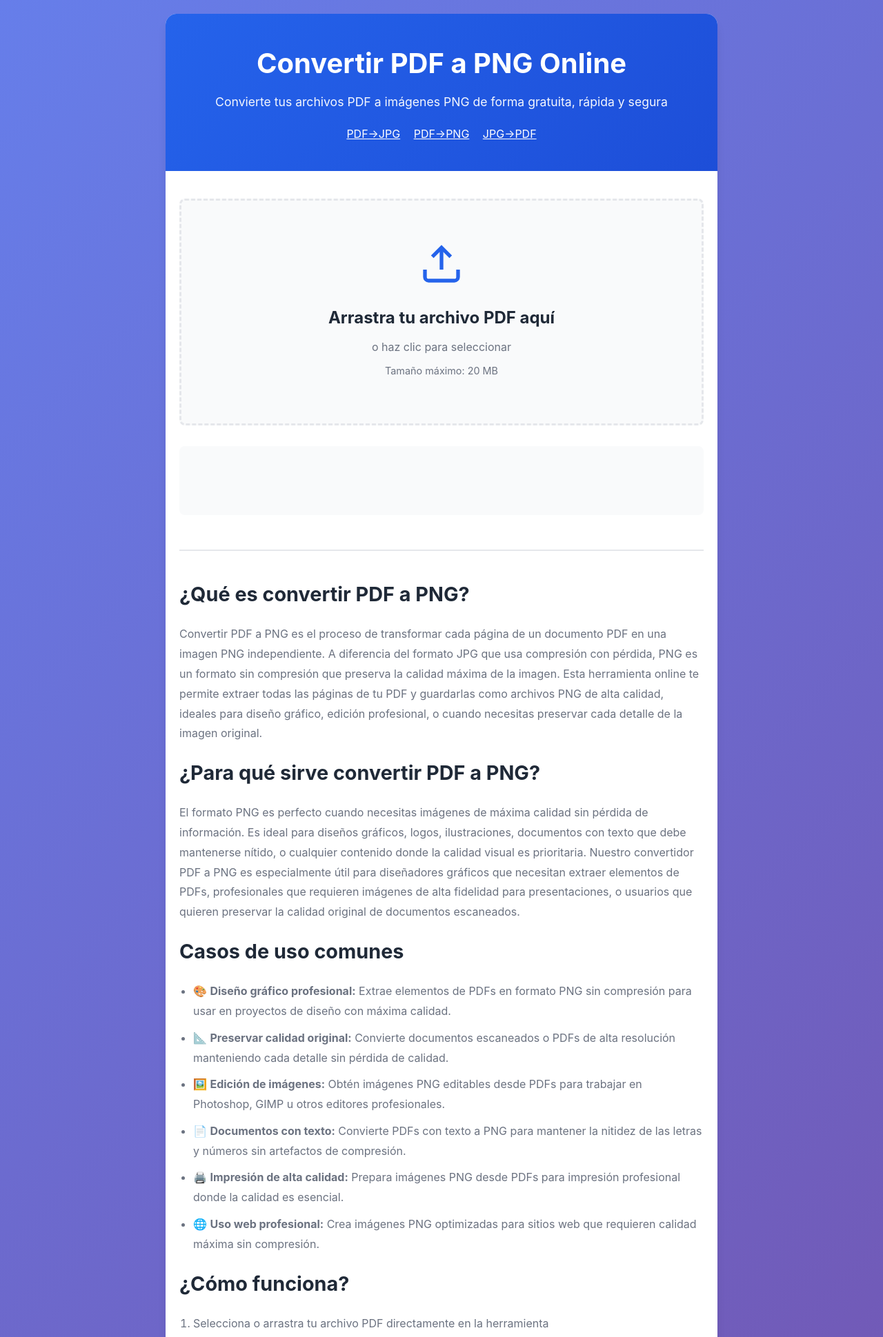
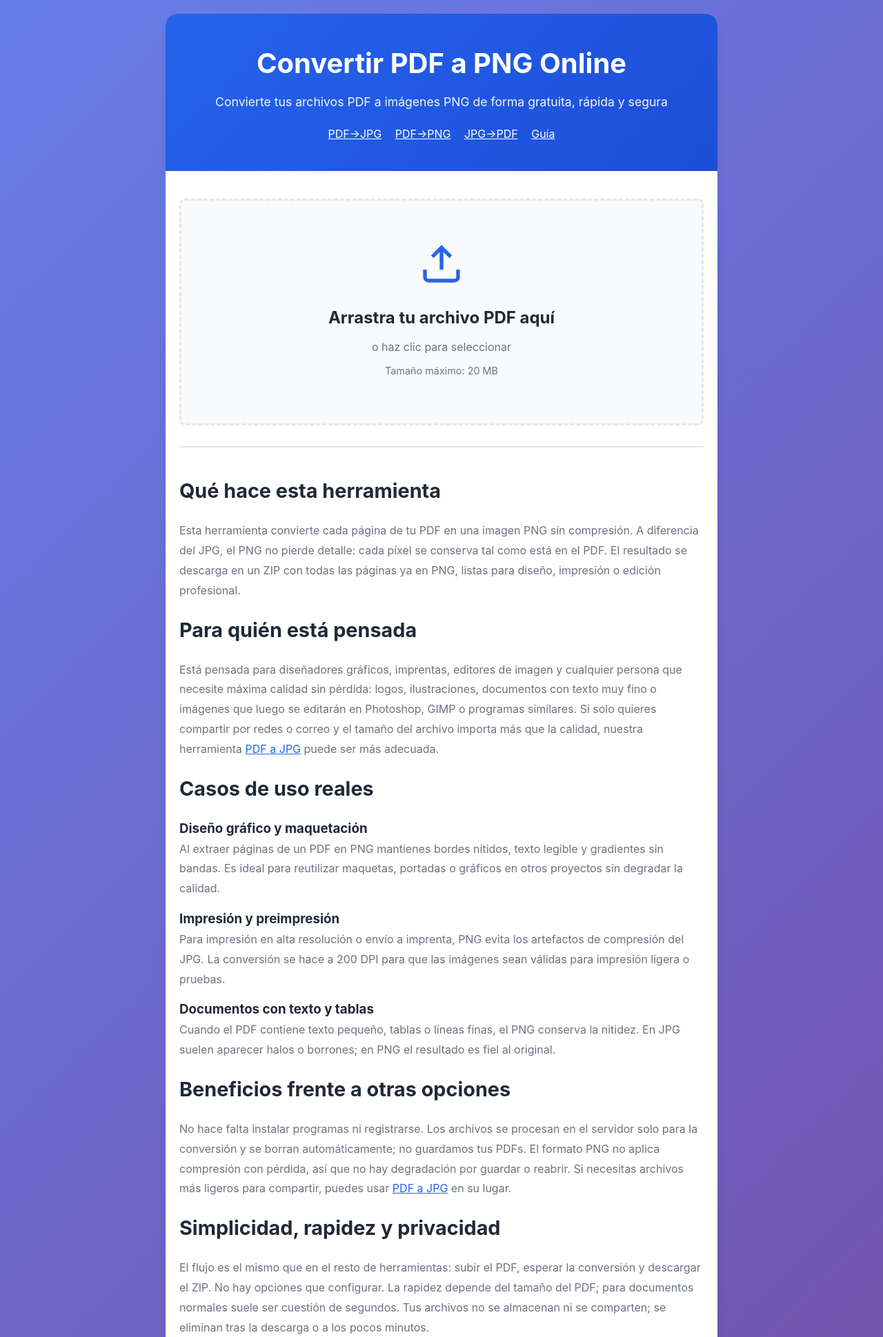
Before and after one commit to fixaconsultoria/pdf-to-jpg-converter, a Flask app: page /pdf-a-png in a window 1280 px wide. Shown: the top 1939 px of the page at 69% size. Run offline with Flask 3, Linux system fonts and the light colour scheme.

Commit message:
Update pdf_to_png.html

```diff
--- a/templates/pdf_to_png.html
+++ b/templates/pdf_to_png.html
@@ -14,8 +14,6 @@
     <link rel="icon" type="image/png" href="{{ url_for('static', filename='favicon.png') }}">
     <link rel="apple-touch-icon" href="{{ url_for('static', filename='favicon.png') }}">
 
-    <!-- Google AdSense - Reemplazar ca-pub-XXXXXXXXXX con tu Publisher ID real -->
-    <script async src="https://pagead2.googlesyndication.com/pagead/js/adsbygoogle.js?client=ca-pub-XXXXXXXXXX" crossorigin="anonymous"></script>
     <link rel="stylesheet" href="{{ url_for('static', filename='css/style.css') }}">
 </head>
 <body>
@@ -26,7 +24,8 @@
             <nav style="margin-top: 20px;">
                 <a href="/pdf-a-jpg" style="color: white; text-decoration: underline; margin-right: 15px;">PDF→JPG</a>
                 <a href="/pdf-a-png" style="color: white; text-decoration: underline; margin-right: 15px;">PDF→PNG</a>
-                <a href="/jpg-a-pdf" style="color: white; text-decoration: underline;">JPG→PDF</a>
+                <a href="/jpg-a-pdf" style="color: white; text-decoration: underline; margin-right: 15px;">JPG→PDF</a>
+                <a href="/como-convertir-pdf" style="color: white; text-decoration: underline;">Guía</a>
             </nav>
         </header>
 
@@ -78,76 +77,57 @@
                 </div>
             </div>
 
-            <!-- Google AdSense - Banner superior -->
-            <div class="ad-container" style="margin: 30px 0; text-align: center; min-height: 100px;">
-                <ins class="adsbygoogle"
-                     style="display:block"
-                     data-ad-client="ca-pub-XXXXXXXXXX"
-                     data-ad-slot="XXXXXXXXXX"
-                     data-ad-format="auto"
-                     data-full-width-responsive="true"></ins>
-                <script>
-                     (adsbygoogle = window.adsbygoogle || []).push({});
-                </script>
-            </div>
-
-            <div class="info-section">
-                <h2>¿Qué es convertir PDF a PNG?</h2>
+            <div class="info-section" style="max-width: 800px; margin: 30px auto 0;">
+                <h2>Qué hace esta herramienta</h2>
                 <p style="color: var(--text-secondary); line-height: 1.8; margin-bottom: 20px;">
-                    Convertir PDF a PNG es el proceso de transformar cada página de un documento PDF en una imagen PNG independiente. A diferencia del formato JPG que usa compresión con pérdida, PNG es un formato sin compresión que preserva la calidad máxima de la imagen. Esta herramienta online te permite extraer todas las páginas de tu PDF y guardarlas como archivos PNG de alta calidad, ideales para diseño gráfico, edición profesional, o cuando necesitas preservar cada detalle de la imagen original.
+                    Esta herramienta convierte cada página de tu PDF en una imagen PNG sin compresión. A diferencia del JPG, el PNG no pierde detalle: cada píxel se conserva tal como está en el PDF. El resultado se descarga en un ZIP con todas las páginas ya en PNG, listas para diseño, impresión o edición profesional.
                 </p>
 
-                <h2>¿Para qué sirve convertir PDF a PNG?</h2>
+                <h2>Para quién está pensada</h2>
                 <p style="color: var(--text-secondary); line-height: 1.8; margin-bottom: 20px;">
-                    El formato PNG es perfecto cuando necesitas imágenes de máxima calidad sin pérdida de información. Es ideal para diseños gráficos, logos, ilustraciones, documentos con texto que debe mantenerse nítido, o cualquier contenido donde la calidad visual es prioritaria. Nuestro convertidor PDF a PNG es especialmente útil para diseñadores gráficos que necesitan extraer elementos de PDFs, profesionales que requieren imágenes de alta fidelidad para presentaciones, o usuarios que quieren preservar la calidad original de documentos escaneados.
+                    Está pensada para diseñadores gráficos, imprentas, editores de imagen y cualquier persona que necesite máxima calidad sin pérdida: logos, ilustraciones, documentos con texto muy fino o imágenes que luego se editarán en Photoshop, GIMP o programas similares. Si solo quieres compartir por redes o correo y el tamaño del archivo importa más que la calidad, nuestra herramienta <a href="/pdf-a-jpg" style="color: var(--primary-color);">PDF a JPG</a> puede ser más adecuada.
                 </p>
 
-                <h2>Casos de uso comunes</h2>
-                <ul class="features-list" style="margin-bottom: 20px;">
-                    <li>🎨 <strong>Diseño gráfico profesional:</strong> Extrae elementos de PDFs en formato PNG sin compresión para usar en proyectos de diseño con máxima calidad.</li>
-                    <li>📐 <strong>Preservar calidad original:</strong> Convierte documentos escaneados o PDFs de alta resolución manteniendo cada detalle sin pérdida de calidad.</li>
-                    <li>🖼️ <strong>Edición de imágenes:</strong> Obtén imágenes PNG editables desde PDFs para trabajar en Photoshop, GIMP u otros editores profesionales.</li>
-                    <li>📄 <strong>Documentos con texto:</strong> Convierte PDFs con texto a PNG para mantener la nitidez de las letras y números sin artefactos de compresión.</li>
-                    <li>🖨️ <strong>Impresión de alta calidad:</strong> Prepara imágenes PNG desde PDFs para impresión profesional donde la calidad es esencial.</li>
-                    <li>🌐 <strong>Uso web profesional:</strong> Crea imágenes PNG optimizadas para sitios web que requieren calidad máxima sin compresión.</li>
-                </ul>
+                <h2>Casos de uso reales</h2>
+                <h3>Diseño gráfico y maquetación</h3>
+                <p style="color: var(--text-secondary); line-height: 1.8; margin-bottom: 15px;">
+                    Al extraer páginas de un PDF en PNG mantienes bordes nítidos, texto legible y gradientes sin bandas. Es ideal para reutilizar maquetas, portadas o gráficos en otros proyectos sin degradar la calidad.
+                </p>
+                <h3>Impresión y preimpresión</h3>
+                <p style="color: var(--text-secondary); line-height: 1.8; margin-bottom: 15px;">
+                    Para impresión en alta resolución o envío a imprenta, PNG evita los artefactos de compresión del JPG. La conversión se hace a 200 DPI para que las imágenes sean válidas para impresión ligera o pruebas.
+                </p>
+                <h3>Documentos con texto y tablas</h3>
+                <p style="color: var(--text-secondary); line-height: 1.8; margin-bottom: 20px;">
+                    Cuando el PDF contiene texto pequeño, tablas o líneas finas, el PNG conserva la nitidez. En JPG suelen aparecer halos o borrones; en PNG el resultado es fiel al original.
+                </p>
 
-                <h2>¿Cómo funciona?</h2>
-                <ol class="steps-list">
-                    <li>Selecciona o arrastra tu archivo PDF directamente en la herramienta</li>
-                    <li>Espera a que se procese la conversión automáticamente a formato PNG</li>
-                    <li>Descarga el archivo ZIP con todas las imágenes PNG generadas</li>
-                </ol>
+                <h2>Beneficios frente a otras opciones</h2>
+                <p style="color: var(--text-secondary); line-height: 1.8; margin-bottom: 20px;">
+                    No hace falta instalar programas ni registrarse. Los archivos se procesan en el servidor solo para la conversión y se borran automáticamente; no guardamos tus PDFs. El formato PNG no aplica compresión con pérdida, así que no hay degradación por guardar o reabrir. Si necesitas archivos más ligeros para compartir, puedes usar <a href="/pdf-a-jpg" style="color: var(--primary-color);">PDF a JPG</a> en su lugar.
+                </p>
 
-                <h2>Características principales</h2>
-                <ul class="features-list">
-                    <li>✅ Conversión de alta calidad a 200 DPI para imágenes nítidas y profesionales</li>
-                    <li>✅ Formato PNG sin compresión, preservando la calidad máxima de cada pixel</li>
-                    <li>✅ Soporta PDFs de múltiples páginas, convirtiendo cada página en una imagen PNG separada</li>
-                    <li>✅ Sin límite de páginas, procesa documentos de cualquier tamaño</li>
-                    <li>✅ Completamente gratuito y sin necesidad de registro o creación de cuenta</li>
-                    <li>✅ Procesamiento rápido y seguro, tus archivos se eliminan automáticamente después de la conversión</li>
-                    <li>✅ Compatible con todos los navegadores modernos y dispositivos móviles</li>
-                    <li>✅ Ideal para diseño gráfico, edición profesional y proyectos que requieren calidad máxima</li>
-                </ul>
+                <h2>Simplicidad, rapidez y privacidad</h2>
+                <p style="color: var(--text-secondary); line-height: 1.8; margin-bottom: 20px;">
+                    El flujo es el mismo que en el resto de herramientas: subir el PDF, esperar la conversión y descargar el ZIP. No hay opciones que configurar. La rapidez depende del tamaño del PDF; para documentos normales suele ser cuestión de segundos. Tus archivos no se almacenan ni se comparten; se eliminan tras la descarga o a los pocos minutos.
+                </p>
 
-                <h2>Ventajas del formato PNG</h2>
-                <p style="color: var(--text-secondary); line-height: 1.8; margin-bottom: 20px;">
-                    El formato PNG es superior al JPG cuando necesitas preservar la calidad original sin compresión. A diferencia de JPG que comprime la imagen y puede perder detalles, PNG mantiene cada pixel exactamente como está en el PDF original. Esto lo hace perfecto para diseños, logos, texto, o cualquier contenido donde la calidad visual es crítica. Nuestra herramienta convierte tus PDFs a PNG manteniendo esta calidad máxima, todo de forma online, gratuita y sin necesidad de instalar software.
+                <h2>Otras herramientas disponibles</h2>
+                <div style="display: grid; grid-template-columns: repeat(auto-fit, minmax(250px, 1fr)); gap: 20px; margin: 20px 0;">
+                    <div style="padding: 20px; background: var(--bg-secondary); border-radius: var(--border-radius); border: 2px solid var(--primary-color);">
+                        <h3 style="margin-bottom: 10px; color: var(--primary-color);">PDF → JPG</h3>
+                        <p style="color: var(--text-secondary); margin-bottom: 15px;">Convierte PDFs a JPG para compartir, redes sociales o correo.</p>
+                        <a href="/pdf-a-jpg" style="display: inline-block; padding: 10px 20px; background: var(--primary-color); color: white; text-decoration: none; border-radius: 5px; font-weight: 600;">Usar herramienta</a>
+                    </div>
+                    <div style="padding: 20px; background: var(--bg-secondary); border-radius: var(--border-radius); border: 2px solid var(--primary-color);">
+                        <h3 style="margin-bottom: 10px; color: var(--primary-color);">JPG → PDF</h3>
+                        <p style="color: var(--text-secondary); margin-bottom: 15px;">Combina varias imágenes JPG en un solo PDF.</p>
+                        <a href="/jpg-a-pdf" style="display: inline-block; padding: 10px 20px; background: var(--primary-color); color: white; text-decoration: none; border-radius: 5px; font-weight: 600;">Usar herramienta</a>
+                    </div>
+                </div>
+                <p style="color: var(--text-secondary); line-height: 1.8; margin-top: 20px;">
+                    <a href="/como-convertir-pdf" style="color: var(--primary-color);">Guía completa: cómo convertir PDF e imágenes</a>
                 </p>
-            </div>
-
-            <!-- Google AdSense - Banner inferior -->
-            <div class="ad-container" style="margin: 30px 0; text-align: center; min-height: 100px;">
-                <ins class="adsbygoogle"
-                     style="display:block"
-                     data-ad-client="ca-pub-XXXXXXXXXX"
-                     data-ad-slot="XXXXXXXXXX"
-                     data-ad-format="auto"
-                     data-full-width-responsive="true"></ins>
-                <script>
-                     (adsbygoogle = window.adsbygoogle || []).push({});
-                </script>
             </div>
         </main>
 
@@ -163,7 +143,8 @@
                 <nav style="margin-top: 20px; padding-top: 20px; border-top: 1px solid var(--border-color);">
                     <a href="/privacy-policy" style="color: var(--text-secondary); text-decoration: underline; margin-right: 15px;">Política de Privacidad</a>
                     <a href="/terms" style="color: var(--text-secondary); text-decoration: underline; margin-right: 15px;">Términos de Servicio</a>
-                    <a href="/contact" style="color: var(--text-secondary); text-decoration: underline;">Contacto</a>
+                    <a href="/contact" style="color: var(--text-secondary); text-decoration: underline; margin-right: 15px;">Contacto</a>
+                    <a href="/como-convertir-pdf" style="color: var(--text-secondary); text-decoration: underline;">Cómo convertir PDF</a>
                 </nav>
                 <p class="copyright">
                     © 2024 - PDF Simple Convert - Herramientas de Conversión Online
```
